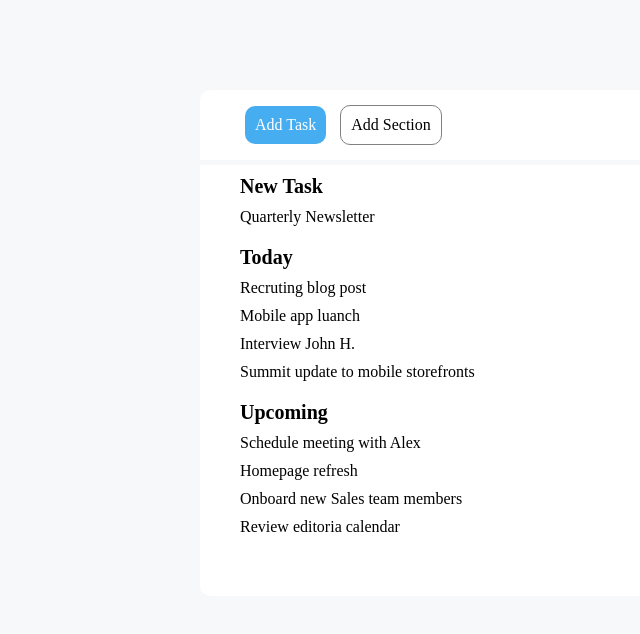
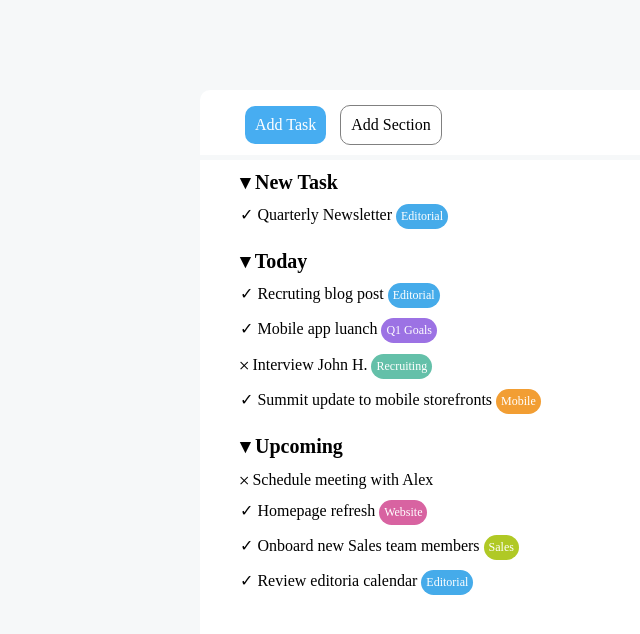
Before and after one commit to AleDesa98/html-css-toboolist, a plain HTML site: page index.html in a window 1280 px wide. Shown: the part 90-724 px from the top of the page, without its empty margins (0-640 px from the left). Drawn offline with Linux system fonts and the light colour scheme.

Commit message:
Completato categorie

```diff
--- a/index.html
+++ b/index.html
@@ -25,44 +25,44 @@
         <div class="pagina-bassa">
             <div class="categoria">
                 <div class="testo-grassetto">
-                    <strong>New Task</strong>
+                    <strong> &#9662; New Task</strong>
                 </div>
                 <div class="testo">
-                    Quarterly Newsletter
+                    &#10003; Quarterly Newsletter <div class="categoria-editorial">Editorial</div>
                 </div>
             </div>
             <div class="categoria">
                 <div class="testo-grassetto">
-                    <strong>Today</strong>
+                    <strong> &#9662; Today</strong>
                 </div>
                 <div class="testo">
-                    Recruting blog post
+                    &#10003; Recruting blog post <div class="categoria-editorial">Editorial</div>
                 </div>
                 <div class="testo">
-                    Mobile app luanch
+                    &#10003; Mobile app luanch <div class="categoria-q1-goals">Q1 Goals</div>
                 </div>
                 <div class="testo">
-                    Interview John H.
+                    &#65794; Interview John H. <div class="categoria-recruiting">Recruiting</div>
                 </div>
                 <div class="testo">
-                    Summit update to mobile storefronts
+                    &#10003; Summit update to mobile storefronts <div class="categoria-mobile">Mobile</div>
                 </div>
             </div>
             <div class="categoria">
                 <div class="testo-grassetto">
-                    <strong>Upcoming</strong>
+                    <strong> &#9662; Upcoming</strong>
                 </div>
                 <div class="testo">
-                    Schedule meeting with Alex
+                    &#65794; Schedule meeting with Alex
                 </div>
                 <div class="testo">
-                    Homepage refresh
+                    &#10003; Homepage refresh <div class="categoria-website">Website</div>
                 </div>
                 <div class="testo">
-                    Onboard new Sales team members
+                    &#10003; Onboard new Sales team members <div class="categoria-sales">Sales</div>
                 </div>
                 <div class="testo">
-                    Review editoria calendar
+                    &#10003; Review editoria calendar <div class="categoria-editorial">Editorial</div>
                 </div>
             </div>
         </div>
--- a/style.css
+++ b/style.css
@@ -30,7 +30,7 @@ header {
 .pagina-alta {
     background-color: white;
     margin: 100px 200px 5px 200px;
-    padding: 10px 40px 10px 40px;
+    padding: 10px 40px 5px 40px;
     border-top-left-radius: 10px;
     border-top-right-radius: 10px;
 }
@@ -74,3 +74,57 @@ header {
 .categoria {
     margin-bottom: 20px;
 }
+
+.categoria-editorial {
+    background-color: #45ABEA;
+    display: inline-block;
+    padding: 5px;
+    border-radius: 15px;
+    color: white;
+    font-size: 12px;
+}
+
+.categoria-q1-goals {
+    background-color: #9C72E4;
+    display: inline-block;
+    padding: 5px;
+    border-radius: 15px;
+    color: white;
+    font-size: 12px;
+}
+
+.categoria-recruiting {
+    background-color: #64C0A9;
+    display: inline-block;
+    padding: 5px;
+    border-radius: 15px;
+    color: white;
+    font-size: 12px;
+}
+
+.categoria-mobile {
+    background-color: #F29E33;
+    display: inline-block;
+    padding: 5px;
+    border-radius: 15px;
+    color: white;
+    font-size: 12px;
+}
+
+.categoria-website {
+    background-color: #D863A1;
+    display: inline-block;
+    padding: 5px;
+    border-radius: 15px;
+    color: white;
+    font-size: 12px;
+}
+
+.categoria-sales {
+    background-color: #B0C925;
+    display: inline-block;
+    padding: 5px;
+    border-radius: 15px;
+    color: white;
+    font-size: 12px;
+}
```
